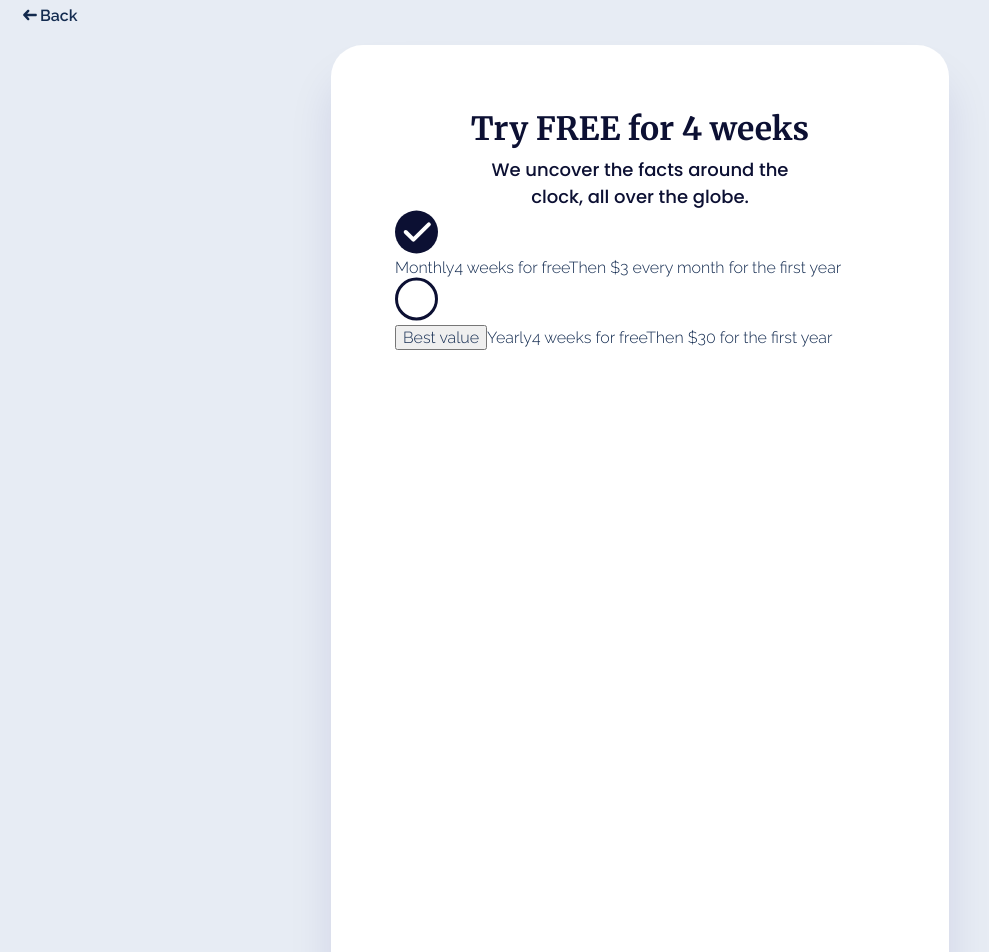
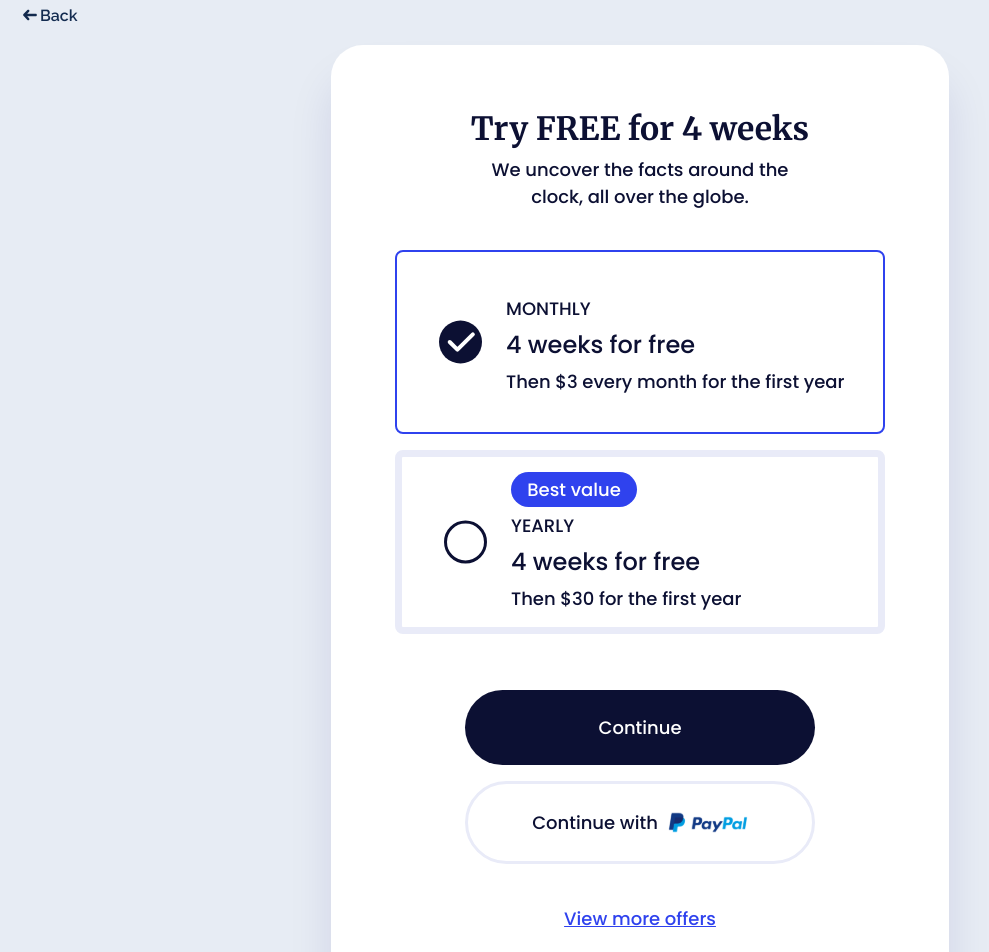
Before and after one commit to oleksandrportianko/components-directory, a React (Create React App) app: page /component/pricing-card in a window 1280 px wide. Shown: the top 952 px of the page, without its empty margins (0-989 px from the left). Built offline with nearby package versions, Linux system fonts and the light colour scheme.

Commit message:
pricing card component is completed

```diff
--- a/src/components/items-components/pricing-card/PricingCard.jsx
+++ b/src/components/items-components/pricing-card/PricingCard.jsx
@@ -1,11 +1,18 @@
-import React from 'react'
+import React, { useState } from 'react'
 import BackButton from '../../page-components/back-button/BackButton'
 import DownloadButton from '../../page-components/download-button/DownloadButton'
 import pricingTypeActive from '../../../assets/pricing-card-images/pricing-type-active.svg'
 import pricingTypeNotActive from '../../../assets/pricing-card-images/pricing-type-not-active.svg'
+import paypal from '../../../assets/pricing-card-images/paypal.svg'
 import './PricingCard.scss'
 
 const PricingCard = () => {
+   const [selectedPeriod, setSelectedPeriod] = useState('monthly')
+
+   const handlePeriod = (e) => {
+      setSelectedPeriod(e.target.id)
+   }
+
    return (
       <div className='container-wrapper'>
          <BackButton />
@@ -16,22 +23,30 @@ const PricingCard = () => {
                      <span className='header-description'>We uncover the facts around the clock, all over the globe.</span>
                   </div>
                   <div className='content-select'>
-                     <div className='select-item'>
-                        <img src={pricingTypeActive} alt="" />
+                     <div className='select-item' style={{border: `${selectedPeriod === 'monthly' ? '2px solid #2F42EE' : '7px solid #E9EBF8'}`}}>
+                        <img id='monthly' onClick={handlePeriod} src={selectedPeriod === 'monthly' ? pricingTypeActive : pricingTypeNotActive} alt="" />
                         <div className='item-information'>
                            <span className='information-period'>Monthly</span>
                            <span className='information-free'>4 weeks for free</span>
                            <span className='information-alert'>Then $3 every month for the first year</span>
                         </div>
                      </div>
-                     <div className='select-item'>
-                        <img src={pricingTypeNotActive} alt="" />
+                     <div className='select-item' style={{border: `${selectedPeriod === 'yearly' ? '2px solid #2F42EE' : '7px solid #E9EBF8'}`}} >
+                        <img id='yearly' onClick={handlePeriod} src={selectedPeriod === 'yearly' ? pricingTypeActive : pricingTypeNotActive} alt="" />
                         <div className='item-information'>
                            <button className='information-best-value'>Best value</button>
                            <span className='information-period'>Yearly</span>
                            <span className='information-free'>4 weeks for free</span>
                            <span className='information-alert'>Then $30 for the first year</span>
                         </div>
+                     </div>
+                     <div className='content-buttons-block'>
+                        <button className='button-continue'>Continue</button>
+                        <button className='button-paypal'>
+                           <span>Continue with</span>
+                           <img src={paypal} alt="" />
+                        </button>
+                        <button className='button-view-more'>View more offers</button>
                      </div>
                   </div>
                </div>
--- a/src/components/items-components/pricing-card/PricingCard.scss
+++ b/src/components/items-components/pricing-card/PricingCard.scss
@@ -41,5 +41,136 @@
             margin-top: 7px;
          }
       }
+
+      .content-select {
+         display: flex;
+         flex-direction: column;
+         margin-top: 40px;
+
+         .select-item {
+            display: flex;
+            flex-direction: row;
+            align-items: center;
+            width: 490px;
+            min-height: 184px;
+            background: #FFFFFF;
+            border-radius: 8px;
+            margin-bottom: 16px;
+
+         .select-item:last-child {
+            margin-bottom: 0px;
+         }
+
+            img {
+               margin: 0 24px 0 42px;
+            }
+
+            .item-information {
+               display: flex;
+               flex-direction: column;
+
+               .information-best-value {
+                  width: 126px;
+                  height: 35px;
+                  background: #2F42EE;
+                  border-radius: 22px;
+                  border: none;
+                  font-family: 'Poppins';
+                  font-style: normal;
+                  font-weight: 500;
+                  font-size: 18px;
+                  line-height: 27px;
+                  color: #FFFFFF;
+               }
+
+               .information-period {
+                  font-family: 'Poppins';
+                  font-style: normal;
+                  font-weight: 500;
+                  font-size: 18px;
+                  line-height: 27px;
+                  text-transform: uppercase;
+                  color: #0C1033;
+                  margin-top: 5px;
+               }
+
+               .information-free {
+                  font-family: 'Poppins';
+                  font-style: normal;
+                  font-weight: 500;
+                  font-size: 24px;
+                  line-height: 36px;
+                  color: #0C1033;
+                  margin-top: 5px;
+               }
+
+               .information-alert {
+                  font-family: 'Poppins';
+                  font-style: normal;
+                  font-weight: 500;
+                  font-size: 18px;
+                  line-height: 27px;
+                  color: #0C1033;
+                  margin-top: 5px;
+               }
+            }
+         }
+      }
+
+      .content-buttons-block {
+         display: flex;
+         flex-direction: column;
+         align-items: center;
+         margin-top: 40px;
+
+         .button-continue {
+            width: 350px;
+            height: 75px;
+            background: #0C1033;
+            border-radius: 45px;
+            border: none;
+            font-family: 'Poppins';
+            font-style: normal;
+            font-weight: 500;
+            font-size: 18px;
+            line-height: 27px;
+            color: #FFFFFF;
+         }
+
+         .button-paypal {
+            margin-top: 16px;
+            display: flex;
+            align-items: center;
+            justify-content: center;
+            width: 350px;
+            height: 83px;
+            background: #FFFFFF;
+            border: 3px solid #E9EBF8;
+            border-radius: 45px;
+
+            span {
+               font-family: 'Poppins';
+               font-style: normal;
+               font-weight: 500;
+               font-size: 18px;
+               line-height: 27px;
+               color: #0C1033;
+               margin-right: 10px;
+            }
+         }
+
+         .button-view-more {
+            font-family: 'Poppins';
+            font-style: normal;
+            font-weight: 500;
+            font-size: 18px;
+            line-height: 27px;
+            text-decoration-line: underline;
+            color: #2F42EE;
+            border: none;
+            background-color: transparent;
+            margin-top: 40px;
+         }
+      }
    }
 }
```
Also changed, not shown: src/assets/pricing-card-images/paypal.svg (added).
